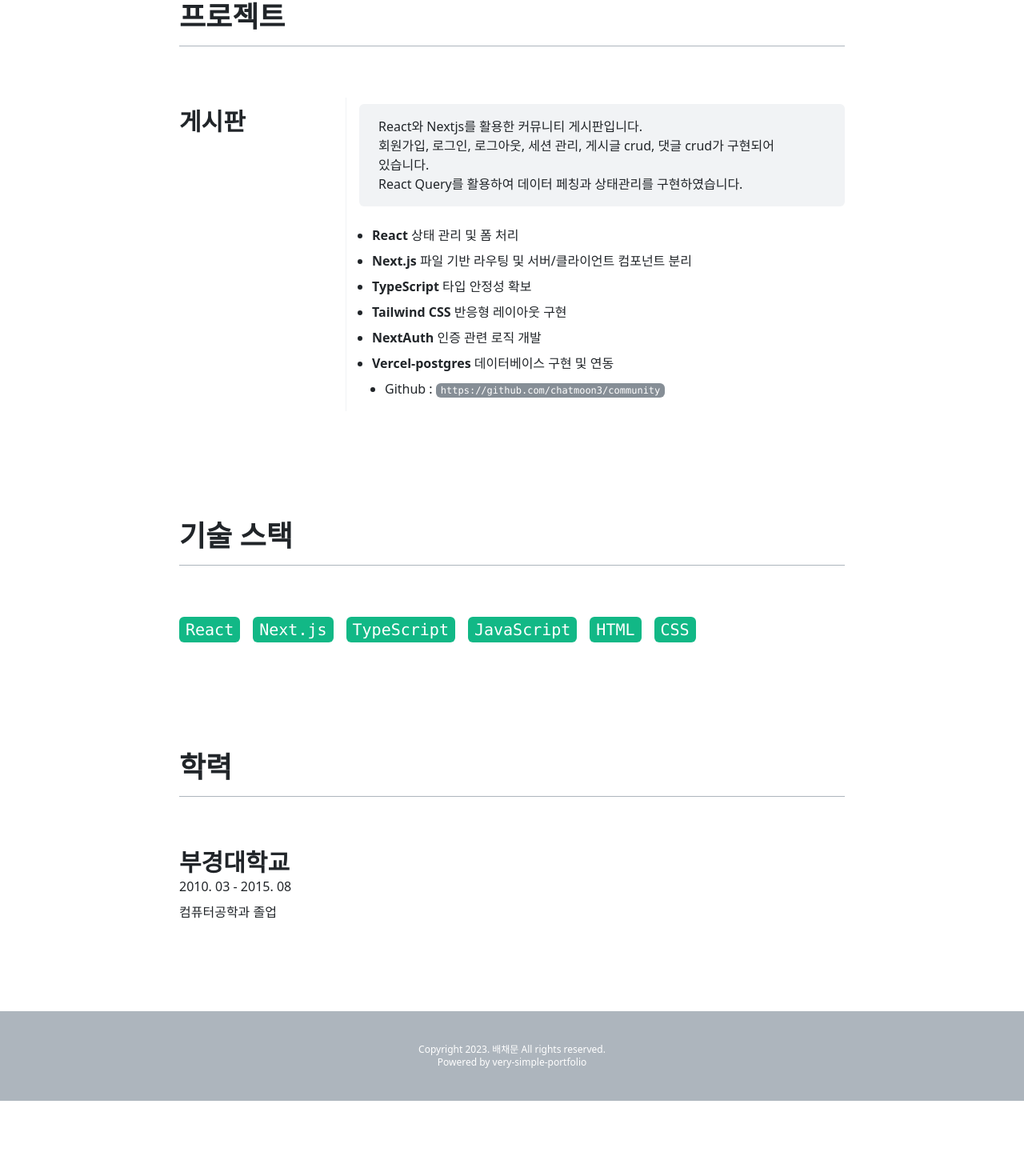
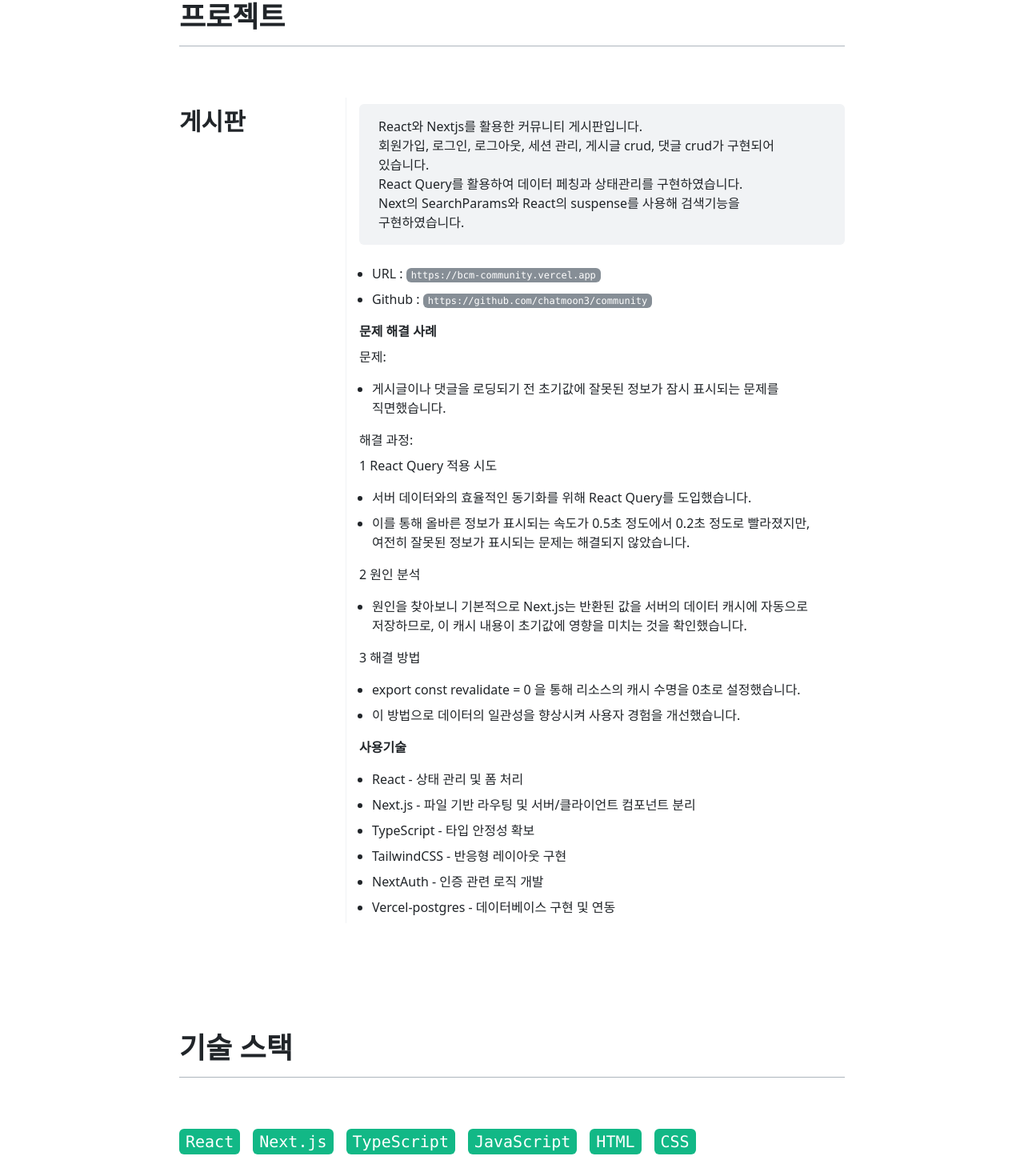
Before and after one commit to chaemoonbae/chaemoonbae.github.io, a Next.js app: page / in a window 1280 px wide. Shown: the part 494-1964 px from the top of the page at 80% size. Before the commit the page ends 1870 px from the top, so only its background shows below. Built offline with nearby package versions, Linux system fonts and the light colour scheme.

Commit message:
24.07.15.

```diff
--- a/data.json
+++ b/data.json
@@ -35,8 +35,8 @@
     {
       "id": 1,
       "name": "게시판",
-      "description": "React와 Nextjs를 활용한 커뮤니티 게시판입니다.\n회원가입, 로그인, 로그아웃, 세션 관리, 게시글 crud, 댓글 crud가 구현되어 있습니다.\nReact Query를 활용하여 데이터 페칭과 상태관리를 구현하였습니다.",
-      "webUrl": "",
+      "description": "React와 Nextjs를 활용한 커뮤니티 게시판입니다.\n회원가입, 로그인, 로그아웃, 세션 관리, 게시글 crud, 댓글 crud가 구현되어 있습니다.\nReact Query를 활용하여 데이터 페칭과 상태관리를 구현하였습니다.\nNext의 SearchParams와 React의 suspense를 사용해 검색기능을 구현하였습니다.",
+      "webUrl": "https://bcm-community.vercel.app/",
       "repoUrl": "https://github.com/chatmoon3/community",
       "isTeam": false,
       "period": ["2022. 10", "2022. 11"],
@@ -62,6 +62,12 @@
   "education": [
     {
       "id": 0,
+      "name": "정보처리기사",
+      "period": ["2015. 08"],
+      "description": ""
+    },
+    {
+      "id": 1,
       "name": "부경대학교",
       "period": ["2010. 03", "2015. 08"],
       "description": "컴퓨터공학과 졸업"
--- a/public/markdown/project/1.md
+++ b/public/markdown/project/1.md
@@ -1,7 +1,30 @@
-- **React** 상태 관리 및 폼 처리
-- **Next.js** 파일 기반 라우팅 및 서버/클라이언트 컴포넌트 분리
-- **TypeScript** 타입 안정성 확보
-- **Tailwind CSS** 반응형 레이아웃 구현
-- **NextAuth** 인증 관련 로직 개발
-- **Vercel-postgres** 데이터베이스 구현 및 연동
-  - Github : https://github.com/chatmoon3/community
+ - URL : https://bcm-community.vercel.app
+ - Github : https://github.com/chatmoon3/community
+
+**문제 해결 사례**
+
+문제:
+ - 게시글이나 댓글을 로딩되기 전 초기값에 잘못된 정보가 잠시 표시되는 문제를 직면했습니다.
+
+해결 과정:
+
+1 React Query 적용 시도
+ - 서버 데이터와의 효율적인 동기화를 위해 React Query를 도입했습니다.
+ - 이를 통해 올바른 정보가 표시되는 속도가 0.5초 정도에서 0.2초 정도로 빨라졌지만, 여전히 잘못된 정보가 표시되는 문제는 해결되지 않았습니다.
+
+2 원인 분석
+ - 원인을 찾아보니 기본적으로 Next.js는 반환된 값을 서버의 데이터 캐시에 자동으로 저장하므로, 이 캐시 내용이 초기값에 영향을 미치는 것을 확인했습니다.
+
+3 해결 방법
+ - export const revalidate = 0 을 통해 리소스의 캐시 수명을 0초로 설정했습니다.
+ - 이 방법으로 데이터의 일관성을 향상시켜 사용자 경험을 개선했습니다.
+
+
+
+**사용기술**
+ - React - 상태 관리 및 폼 처리
+ - Next.js - 파일 기반 라우팅 및 서버/클라이언트 컴포넌트 분리
+ - TypeScript - 타입 안정성 확보
+ - TailwindCSS - 반응형 레이아웃 구현
+ - NextAuth - 인증 관련 로직 개발
+ - Vercel-postgres - 데이터베이스 구현 및 연동
--- a/src/components/Education/index.tsx
+++ b/src/components/Education/index.tsx
@@ -6,7 +6,7 @@ import { DataProps } from "@/types";
 const Education = ({ education }: Pick<DataProps, "education">) => {
   return (
     <div>
-      <SectionTitle>학력</SectionTitle>
+      <SectionTitle>학력 및 자격증</SectionTitle>
       <div className="flex flex-col gap-24">
         {[...education].reverse().map((education) => (
           <EducationItem key={education.id} {...education} />
--- a/src/components/Footer.tsx
+++ b/src/components/Footer.tsx
@@ -8,7 +8,7 @@ const Footer = ({
   name: string;
 }) => {
   return (
-    <footer className="flex flex-col gap-2 justify-center items-center bg-GRAY h-28 text-xs text-white dark:bg-GRAY_EXTRAHEAVY dark:text-GRAY_HEAVY">
+    <footer className="flex flex-col items-center justify-center gap-2 text-xs text-white bg-GRAY h-28 dark:bg-GRAY_EXTRAHEAVY dark:text-GRAY_HEAVY">
       {/* <div className="flex gap-1">
         {contact.map((contact) => (
           <ContactItem key={contact.id} {...contact}>
@@ -17,7 +17,7 @@ const Footer = ({
         ))}
       </div> */}
       <div className="flex flex-col items-center">
-        <span className="whitespace-pre-wrap text-center">{`Copyright 2023. ${name} All rights reserved.`}</span>
+        <span className="text-center whitespace-pre-wrap">{`Copyright 2024. ${name} All rights reserved.`}</span>
         <a target="_blank" rel="noreferrer" href="https://github.com/sjoleee/very-simple-portfolio">
           Powered by very-simple-portfolio
         </a>
```
